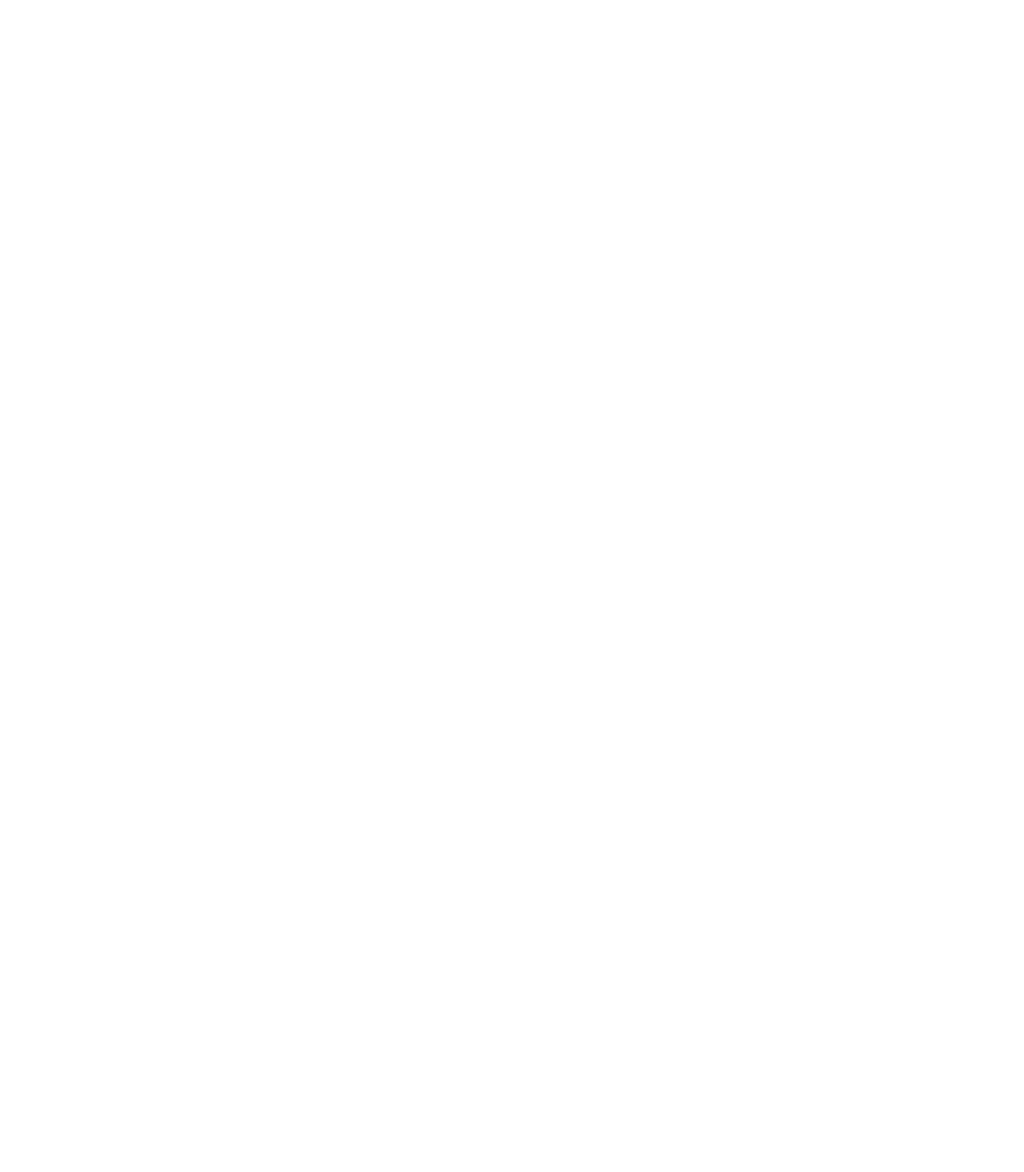
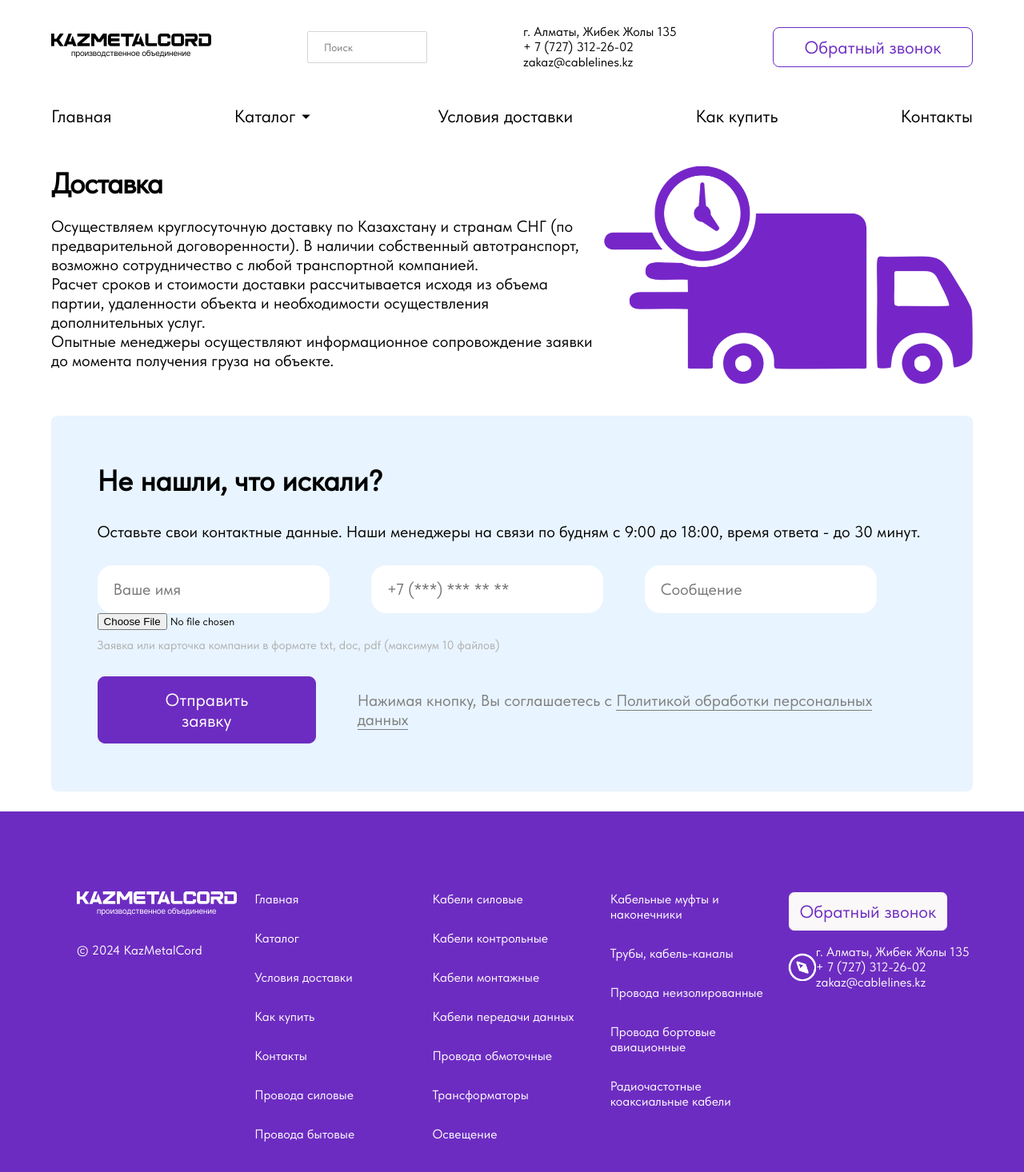
Before and after one commit to m-bikko/Kaz-Metal-Cord-Vite, a React (Vite) app: page /dostavka in a window 1280 px wide. Before the commit this address had no page. Shown: the top 1466 px of the page at 80% size. Before the commit the page ends 800 px from the top, so only its background shows below. Built offline with nearby package versions, Linux system fonts and the light colour scheme.

Commit message:
Some changes

```diff
--- a/src/App.css
+++ b/src/App.css
@@ -63,6 +63,16 @@ body{
     height: 100vh;
     width: 100%;
 }
+
+.nav-link {
+    text-decoration: none;
+    color: black;
+}
+.footer-link {
+    text-decoration: none;
+    color: #fff;
+}
+
 .wrapper{
     margin: 0 5%;
 }
--- a/src/App.jsx
+++ b/src/App.jsx
@@ -1,12 +1,10 @@
 import './App.css'
-import Nav from "./Nav.jsx";
-import Footer from "./Footer.jsx";
 import './scripts.js';
 import MainPage from "./pages/MainPage/MainPage.jsx"
-// import DeliveryPage from "./pages/Delivery/DeliveryPage.jsx";
+import DeliveryPage from "./pages/Delivery/DeliveryPage.jsx";
 import CablePage from "./pages/CablePage/CablePage.jsx";
-// import HowToBuyPage from "./pages/HowToBuyPage/HowToBuyPage.jsx";
-// import Contacts from "./pages/Contacts/Contacts.jsx";
+import HowToBuyPage from "./pages/HowToBuyPage/HowToBuyPage.jsx";
+import Contacts from "./pages/Contacts/Contacts.jsx";
 import PrivacyPolicyPage from "./pages/PrivacyPolicyPage/PrivacyPolicyPage.jsx";
 import { Routes, Route } from 'react-router-dom';
 import Layout from "./Layout.jsx";
@@ -19,8 +17,11 @@ function App() {
         <Route path="/" element={<Layout/>}>
             <Route index element={<MainPage/>}/>
             <Route path="kabeli-silovye" element={<CablePage/>}/>
+            <Route path="dostavka" element={<DeliveryPage/>}/>
+            <Route path="contacts" element={<Contacts/>}/>
+            <Route path="kak-kupit" element={<HowToBuyPage/>}/>
+            <Route path="policy" element={<PrivacyPolicyPage/>}/>
             <Route path="post/:kabeli/:mark" element={<Post/>}/>
-            <Route path="/privacy-policy" element={<PrivacyPolicyPage/>}/>
         </Route>
     </Routes>
   )
--- a/src/Footer.jsx
+++ b/src/Footer.jsx
@@ -2,6 +2,8 @@ import './App.css'
 import './scripts.js'
 import imgLogo from './photos/img_white.png';
 import compass from "./photos/compass.png";
+// import {a} from "react-router-dom";
+
 function Footer(){
     return(
         <>
@@ -12,19 +14,19 @@ function Footer(){
                 </div>
                 <div>
                     <div>
-                        Главная
+                        <a className={`footer-link`} href={''}>Главная</a>
                     </div>
                     <div>
                         Каталог
                     </div>
                     <div>
-                        Условия доставки
+                        <a className={`footer-link`} href={'dostavka'}>Условия доставки</a>
                     </div>
                     <div>
-                        Как купить
+                        <a className={`footer-link`} href={'kak-kupit'}>Как купить</a>
                     </div>
                     <div>
-                        Контакты
+                        <a className={`footer-link`} href={'contacts'}>Контакты</a>
                     </div>
                     <div>
                         Провода силовые
@@ -35,7 +37,7 @@ function Footer(){
                 </div>
                 <div>
                     <div>
-                        Кабели силовые
+                        <a className={`footer-link`} href={'kabeli-silovye'}>Кабели силовые</a>
                     </div>
                     <div>
                         Кабели контрольные
--- a/src/Nav.jsx
+++ b/src/Nav.jsx
@@ -28,7 +28,7 @@ function Nav(){
                             <img id="responsive-dropbtn-img" className="responsive-dropdown-svg" src={imgDropDownWhite} alt=""/>
                         </button>
                         <div id="responsive-nav-drop" className="hide dropbtn-dropped">
-                            <Link to="#">Кабели силовые</Link>
+                            <Link to="kabeli-silovye">Кабели силовые</Link>
                             <Link to="#">Кабели контрольные</Link>
                             <Link to="#">Кабели монтажные</Link>
                             <Link to="#">Кабели передачи данных</Link>
@@ -78,7 +78,7 @@ function Nav(){
 
             <nav className="desktop-nav wrapper mt-30">
                 <div className="nav-top">
-                    <img className="logo" src={imgLogo} alt="logo"/>
+                    <Link to={``}><img className="logo" src={imgLogo} alt="logo"/></Link>
                     <fieldset className="field-container">
                         <input type="text" placeholder="Поиск" className="field"/>
                         <div className="icons-container">
@@ -106,7 +106,7 @@ function Nav(){
                 </div>
                 <div className="nav-bottom">
                     <div className="hover-underline-animation">
-                        Главная
+                        <Link className={`nav-link`} to={``}>Главная</Link>
                     </div>
                     <div className="dropdown">
                         <div className="hover-underline-animation dropbtn">Каталог
@@ -114,7 +114,7 @@ function Nav(){
                             <i className="fa fa-caret-down"></i>
                         </div>
                         <div className="dropdown-content">
-                            <Link to="#">Кабели силовые</Link>
+                            <Link to="kabeli-silovye">Кабели силовые</Link>
                             <Link to="#">Кабели контрольные</Link>
                             <Link to="#">Кабели монтажные</Link>
                             <Link to="#">Кабели передачи данных</Link>
@@ -133,13 +133,13 @@ function Nav(){
                         </div>
                     </div>
                     <div className="hover-underline-animation">
-                        Условия доставки
+                        <Link className={`nav-link`} to={`dostavka`}>Условия доставки</Link>
                     </div>
                     <div className="hover-underline-animation">
-                        Как купить
+                        <Link className={`nav-link`} to={`kak-kupit`}>Как купить</Link>
                     </div>
                     <div className="hover-underline-animation">
-                        Контакты
+                        <Link className={`nav-link`} to={`contacts`}>Контакты</Link>
                     </div>
                 </div>
             </nav>
--- a/src/components/CardLoader/CardLoader.jsx
+++ b/src/components/CardLoader/CardLoader.jsx
@@ -10,7 +10,6 @@ function CardLoader() {
     const handleLoadMore = () => {
         setVisibleItems(prevVisibleItems => prevVisibleItems + 6);
     };
-
     return (
         <div className={`card-loader`}>
             <div className={`card-container`}>
--- a/src/components/Filter/Filter.jsx
+++ b/src/components/Filter/Filter.jsx
@@ -1,9 +1,5 @@
 import React, { useState } from "react";
 import './Filter.css'
-import { countTwists } from '../Shared/CountOfTwist.js'
-import { countStills } from '../Shared/CountOfStill.js'
-import { marks } from '../Shared/Mark.js'
-import { sizeBrushes } from "../Shared/SizeOfBrush.js";
 import FilterAccordion from '../FilterAccordion/FilterAccordion.jsx'
 import filterData from '../Shared/kabeli-silovye-filter.json'
 
--- a/src/components/FilterAccordion/FilterAccordion.jsx
+++ b/src/components/FilterAccordion/FilterAccordion.jsx
@@ -1,4 +1,3 @@
-// FilterAccordion.jsx
 import React, { useState, useEffect } from 'react';
 import './FilterAccordion.css';
 
@@ -14,6 +13,7 @@ const FilterAccordion = ({ type, checkbox, onFilterChange }) => {
     };
 
     const handleChange = (e) => {
+        console.log(e.target)
         const { value, checked } = e.target;
 
         if (checked) {
--- a/src/components/NotFound/NotFound.jsx
+++ b/src/components/NotFound/NotFound.jsx
@@ -1,9 +1,9 @@
 import React, { useRef } from 'react';
 import './NotFound.css';
+import {Link} from "react-router-dom";
 import InputMask from 'react-input-mask';
 import emailjs from '@emailjs/browser';
 import FileUploader from "../FileUploader/FileUploader.jsx";
-
 
 const NotFound = ({useBasketStyles}) => {
     const handleInput = (e) =>{
@@ -16,27 +16,9 @@ const NotFound = ({useBasketStyles}) => {
     const sendContainerStyle = useBasketStyles ? 'send-request-container-basket' : 'send-request-container'
 
 
-    const form = useRef();
-
-    const sendEmail = (e) => {
-        e.preventDefault();
-
-        emailjs
-            .sendForm('service_242z369', 'template_ljnafnb', form.current, {
-                publicKey: '',
-            })
-            .then(
-                () => {
-                    console.log('SUCCESS!');
-                },
-                (error) => {
-                    console.log('FAILED...', error.text);
-                },
-            );
-    };
 
     return (
-        <form ref={form} onSubmit={sendEmail} className={notFoundStyle}>
+        <form onSubmit={()=>{}} className={notFoundStyle}>
             <div className={notFoundContainerStyle}>
                 {!useBasketStyles && (
                     <>
@@ -51,15 +33,14 @@ const NotFound = ({useBasketStyles}) => {
                 </div>
 
                 <div className={`upload-container`}>
-                    <FileUploader/>
+                    <input name='files' type="file"/>
                     <p>Заявка или карточка компании в формате txt, doc, pdf (максимум 10 файлов)</p>
                 </div>
 
                 <div className={sendContainerStyle}>
                     <button type={`submit`} className={`send-button`}>Отправить заявку</button>
-                    <p>Нажимая кнопку, Вы соглашаетесь с <a href={`#`}>Политикой обработки персональных данных</a></p>
+                    <p>Нажимая кнопку, Вы соглашаетесь с <Link className={`link`} to={`policy`}>Политикой обработки персональных данных</Link></p>
                 </div>
-
             </div>
         </form>
     );
--- a/src/components/Shared/kabeli-silovye-filter.json
+++ b/src/components/Shared/kabeli-silovye-filter.json
@@ -1,5 +1,5 @@
 {
-  "Количество скруток": [5],
+  "Количество скруток": ["5"],
   "Количество жил": [
     "2",
     "3",
--- a/src/pages/CablePage/CablePage.jsx
+++ b/src/pages/CablePage/CablePage.jsx
@@ -1,5 +1,6 @@
 import React, {useState, useEffect} from "react";
 import './CablePage.css'
+import {Link} from "react-router-dom";
 import CableHints from "../../components/CableHints/CableHints.jsx";
 import Filter from "../../components/Filter/Filter.jsx";
 import CardLoader from "../../components/CardLoader/CardLoader.jsx";
```
